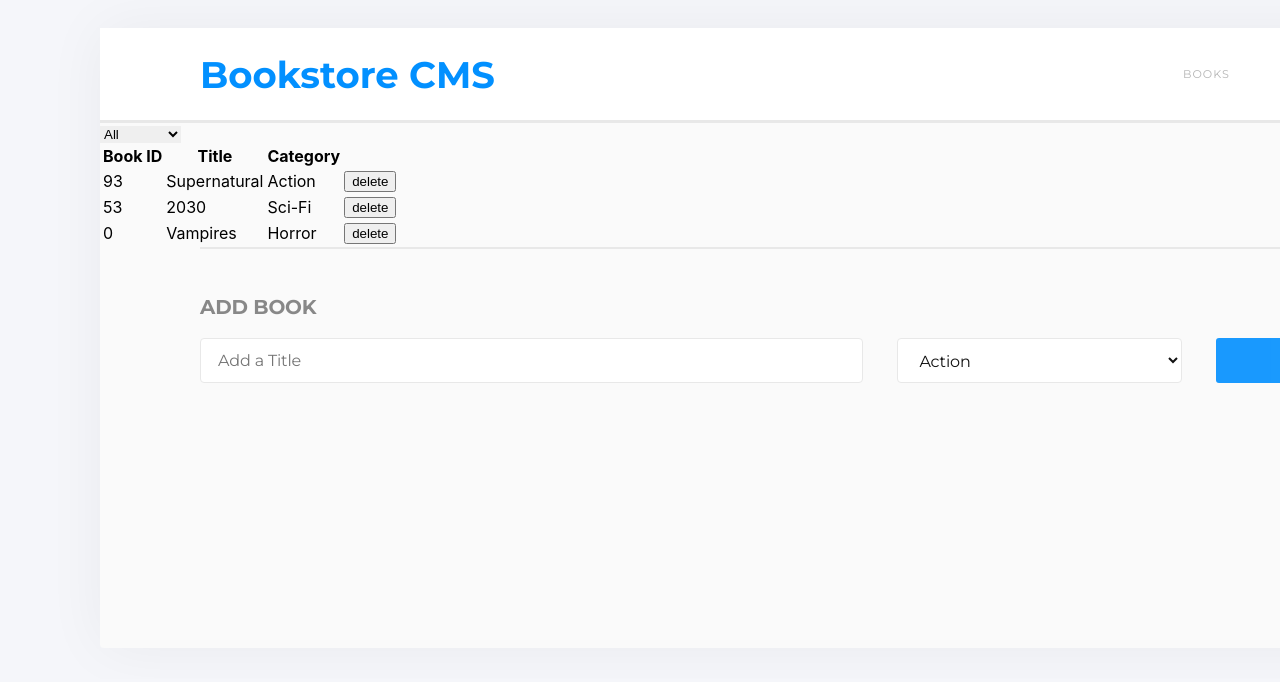
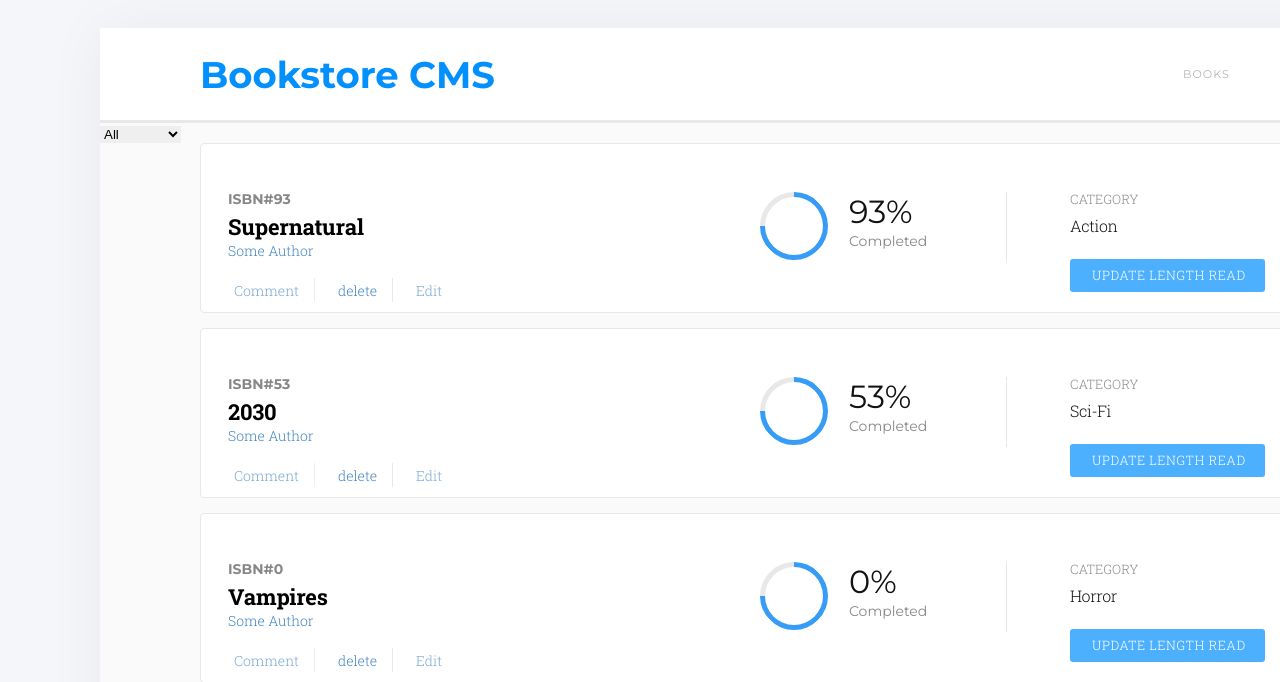
Before and after one commit to raheebwa/mv-react-bookstore, a React (Create React App) app: page / in a window 1280 px wide. Shown: the part 121-803 px from the top of the page. Built offline with nearby package versions, Linux system fonts and the light colour scheme.

Commit message:
ui: can show book list

```diff
--- a/src/components/Book.jsx
+++ b/src/components/Book.jsx
@@ -1,17 +1,33 @@
 import React from 'react';
 import PropTypes from 'prop-types';
+import './book.scss';
 
 const Book = ({ book, removeBook }) => (
-  <tr key={book.id}>
-    <td>{book.id}</td>
-    <td>{book.title}</td>
-    <td>{book.category}</td>
-    <td>
-      <button type="submit" onClick={() => removeBook(book)}>
-        delete
-      </button>
-    </td>
-  </tr>
+  <div class="book">
+    <div class="book-details">
+        <h3>ISBN#{book.id}</h3>
+        <h2>{book.title}</h2>
+        <div class="book-author">Some Author</div>
+        <div class="book-actions">
+          <button type="button">Comment</button>
+          <button type="submit" onClick={() => removeBook(book)}>
+          delete
+        </button>
+          <button type="button">Edit</button></div>
+    </div>
+    <div class="book-progress">
+        <div class="ring"></div>
+        <div class="progress-ring">
+          <div>{book.id}%</div>
+          <div>Completed</div>
+        </div>
+    </div>
+    <div class="book-current-state">
+        <h3>category</h3>
+        <div>{book.category}</div>
+        <button type="button">Update Length Read</button>
+    </div>
+  </div>
 );
 
 Book.propTypes = {
--- /dev/null
+++ b/src/components/book.scss
@@ -0,0 +1,180 @@
+
+.book {
+  margin: 0 auto;
+  margin-bottom: 15px;
+
+  &:last-child {
+    margin-bottom: 0;
+  }
+
+  position: relative;
+  width: 1200px;
+  height: 170px;
+  border-radius: 4px;
+  background-color: #fff;
+  border: 1px solid #e8e8e8;
+  display: flex;
+  padding-top: 32px;
+}
+
+.book-details {
+  margin-left: 27px;
+
+  h3 {
+    font-family: Montserrat, sans-serif;
+    font-weight: bold;
+    color: #121212;
+    font-size: 14px;
+    opacity: 0.5;
+    text-transform: capitalize;
+    margin-bottom: 4px; // margin collapse
+  }
+
+  h2 {
+    margin-top: 4px;
+    margin-bottom: 0; // margin collapse
+    font-family: 'Roboto Slab', serif;
+    font-weight: bold;
+    font-size: 22px;
+    letter-spacing: -0.2px;
+  }
+
+  .book-author {
+    margin-top: 0;
+    text-transform: capitalize;
+    color: #4386bf;
+    font-family: 'Roboto Slab', serif;
+    font-weight: 300;
+    font-size: 14px;
+  }
+
+  .book-actions {
+    margin-top: 18px;
+    display: flex;
+
+    button {
+      background-color: transparent;
+      border: none;
+      display: flex;
+      align-items: center;
+      text-align: center;
+      height: 24px;
+      padding-right: 15px;
+      border-right: 1px solid #e8e8e8;
+      margin-left: 17px;
+      font-family: 'Roboto Slab', serif;
+      font-size: 14px;
+      font-weight: 300;
+      color: #4386bf;
+
+      &:first-child {
+        margin-left: 0;
+        opacity: 0.7;
+      }
+
+      &:last-child {
+        border-right: none;
+        padding-right: 0;
+        opacity: 0.7;
+
+        &:hover {
+          cursor: not-allowed;
+        }
+      }
+
+      &:nth-child(2):hover {
+        cursor: pointer;
+        text-decoration: underline;
+      }
+
+      &:first-child:hover {
+        cursor: not-allowed;
+      }
+    }
+  }
+}
+
+.book-current-state {
+  position: absolute;
+  left: 869px;
+  top: 33px;
+
+  h3,
+  div {
+    font-family: 'Roboto Slab', serif;
+    font-weight: 300;
+    color: #121212;
+  }
+
+  h3 {
+    font-size: 13px;
+    opacity: 0.5;
+    text-transform: uppercase;
+    margin-bottom: 7px;
+  }
+
+  div {
+    font-size: 16px;
+    letter-spacing: -0.4px;
+  }
+
+  button {
+    margin-top: 23px;
+    background-color: #0290ff;
+    border-radius: 3px;
+    text-transform: uppercase;
+    font-size: 13px;
+    color: #fff;
+    font-family: 'Roboto Slab', serif;
+    font-weight: 300;
+    text-align: center;
+    letter-spacing: 0.5px;
+    padding: 7px 19px 8px 22px;
+    border: none;
+    opacity: 0.7;
+
+    &:hover {
+      cursor: not-allowed;
+    }
+  }
+}
+
+.book-progress {
+  display: flex;
+  position: absolute;
+  left: 559px;
+  top: 48px;
+  height: 70px;
+
+  .ring {
+    width: 68px;
+    height: 68px;
+    border: 5px solid #379cf6;
+    transform: rotate(45deg);
+    border-left: 5px solid #e8e8e8;
+    position: relative;
+    border-radius: 50%;
+  }
+
+  .progress-ring {
+    margin-left: 21px;
+    padding-right: 79px;
+    border-right: 1px solid #e8e8e8;
+
+    div {
+      color: #121212;
+      font-family: Montserrat, sans-serif;
+
+      &:first-child {
+        font-size: 32px;
+        margin-bottom: 1px;
+      }
+
+      &:last-child {
+        margin-top: 1px;
+        font-size: 14px;
+        opacity: 0.5;
+      }
+    }
+  }
+}
--- a/src/containers/BooksList.jsx
+++ b/src/containers/BooksList.jsx
@@ -14,20 +14,11 @@ const BooksList = ({
       <div>
         <CategoryFilter changeFilter={changeFilter} />
       </div>
-      <table>
-        <thead>
-          <tr>
-            <th>Book ID</th>
-            <th>Title</th>
-            <th>Category</th>
-          </tr>
-        </thead>
-        <tbody>
-          {filterBooks.map(book => (
-            <Book book={book} key={book.id} removeBook={removeBook} />
-          ))}
-        </tbody>
-      </table>
+      <div className="booklist">
+        {filterBooks.map((book) => (
+          <Book book={book} key={book.id} removeBook={removeBook} />
+        ))}
+      </div>
     </div>
   );
 };
```
